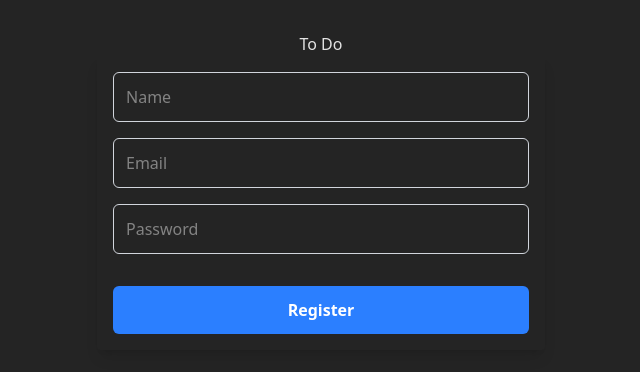
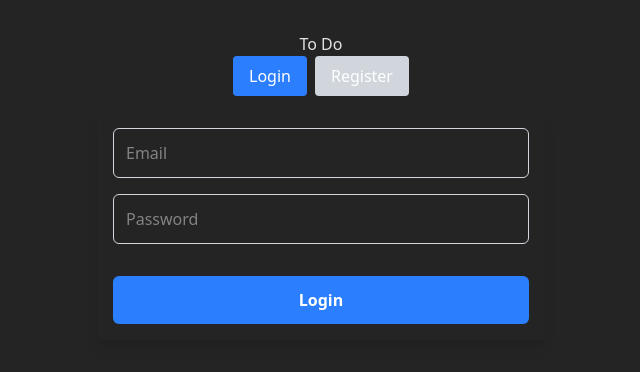
Before and after one commit to Olha-Katran/to-do-app, a React (Vite) app in the folder todo/: page / in a window 1280 px wide. Shown: the top 372 px of the page, without its empty margins (319-959 px from the left). Built offline with nearby package versions, Linux system fonts and the light colour scheme; no server answers.

Commit message:
feat: add usage for auth page

```diff
--- a/todo/src/App.jsx
+++ b/todo/src/App.jsx
@@ -1,12 +1,12 @@
 import './App.css'
-import RegisterForm from './components/registerForm'
+import Auth from './pages/auth'
 
 function App() {
 
   return (
     <>
       <h1>To Do</h1>
-      <RegisterForm />
+      <Auth />
     </>
   )
 }
--- a/todo/src/components/loginForm.tsx
+++ b/todo/src/components/loginForm.tsx
@@ -3,6 +3,7 @@ import React, { useState } from 'react';
 
 import { auth } from '../firebase';
 import Input from './input';
+import Button from './button';
 
 const LoginForm = () => {
     const [email, setEmail] = useState("");
@@ -33,12 +34,10 @@ const LoginForm = () => {
                 onChange={(e) => setPassword(e.target.value)}
                 placeholder="Password"
             />
-            <button
+            <Button
                 type="submit"
-                className="w-full py-3 mt-4 bg-blue-500 text-white font-semibold rounded-md hover:bg-blue-600 focus:outline-none focus:ring-2 focus:ring-blue-500"
-            >
-                Login
-            </button>
+                label="Login"
+            />
         </form>
     )
 };
```
